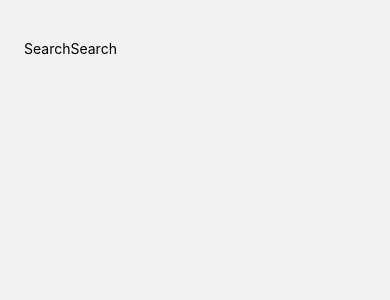
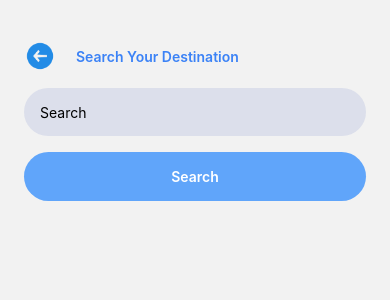
Before and after one commit to BackendExpert/TravelBuddy, a React Native app: screen /Search in a window 390 px wide. Shown: the top 300 px of the page. Built offline with nearby package versions, Linux system fonts and the light colour scheme.

Commit message:
Update
Co-Authored-By: JehanKandy  <jehankandy@gmail.com>

```diff
--- a/components/Search/Search.js
+++ b/components/Search/Search.js
@@ -1,19 +1,60 @@
 import React from 'react'
-import { View, Text, StyleSheet, Image } from 'react-native';
+import { View, Text, StyleSheet, Image, TouchableOpacity, TextInput } from 'react-native';
 
 const Search = ({ navigation }) => {
+
+    const [SearchData, SetSearchData] = React.useState({
+        dataSearch: ''
+    })
+
+    const handleChange = (name, value) => {
+        SetSearchData({
+          ...SearchData,
+          [name]: value,
+        });
+    };
+
+    const headleSubmit = () => {
+        console.log('Form Data:', SearchData);
+    }
+
   return (
     <View className='mt-10 mx-6'>
-        <View style={styles.container}>
-            <Text>Search</Text>
-            <Text>Search</Text>
+        <View style={styles.header}>
+            <TouchableOpacity onPress={() => navigation.navigate('Dashboard')}>
+                <Image
+                    source={require('../../assets/Back.png')}
+                    style={{ height: 32, width: 32 }}
+                />
+            </TouchableOpacity>
+            <Text className='pt-2 font-semibold text-blue-500 pl-5'>Search Your Destination</Text>
+        </View>
+
+        <View>
+            <TextInput
+                placeholder='Search'
+                className='h-12 bg-blue-800/10 px-4 rounded-full mt-4'
+                value={SearchData.dataSearch}
+                onChangeText={(value) => handleChange('dataSearch', value)}
+            >
+            </TextInput>
+
+            <Text className='bg-blue-400 rounded-full py-4 text-center font-semibold text-white mt-4' onPress={headleSubmit}>
+                Search
+            </Text>
+        </View>
+
+        <View>
+            <Text>
+
+            </Text>
         </View>
     </View>
   )
 }
 
 const styles = StyleSheet.create({
-    container: {
+    header: {
         flexDirection: 'row',
     }
 
```
Also changed, not shown: assets/Back.png (added).
